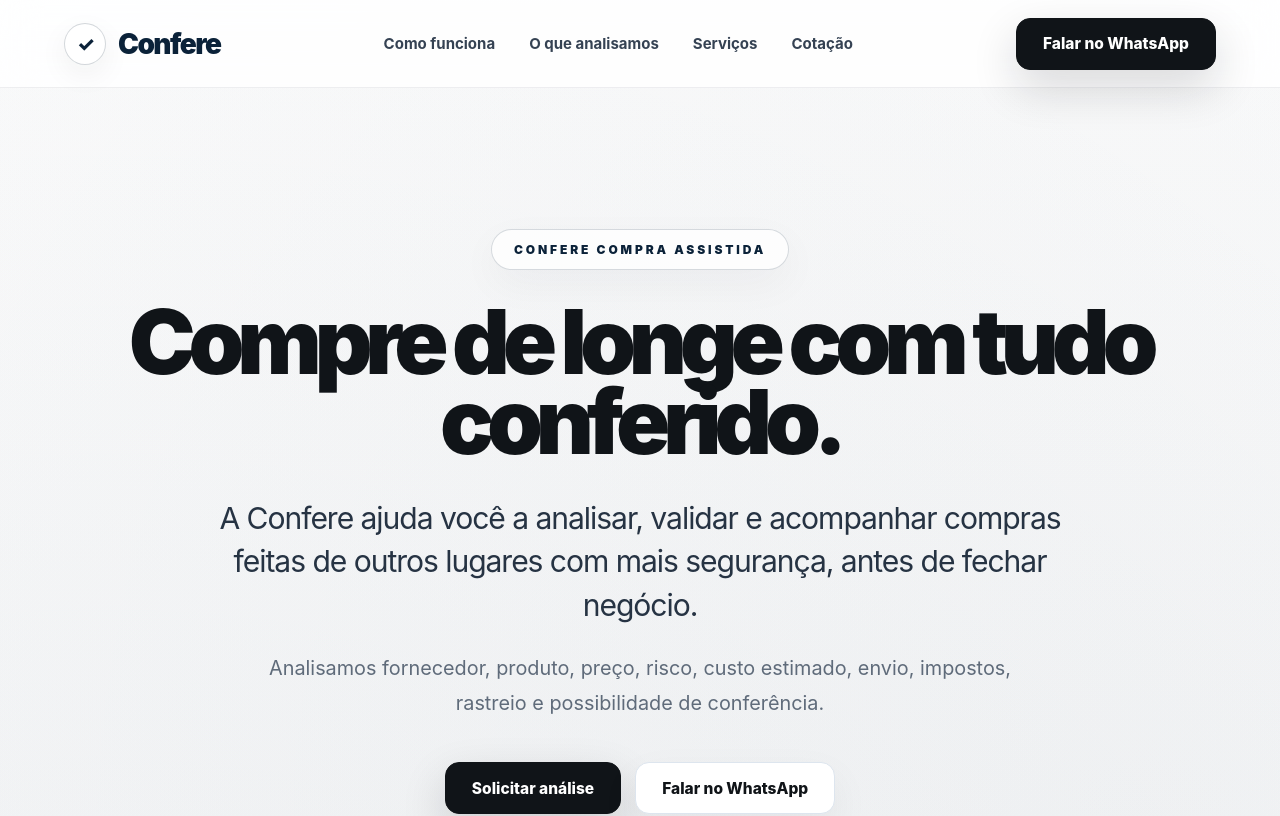
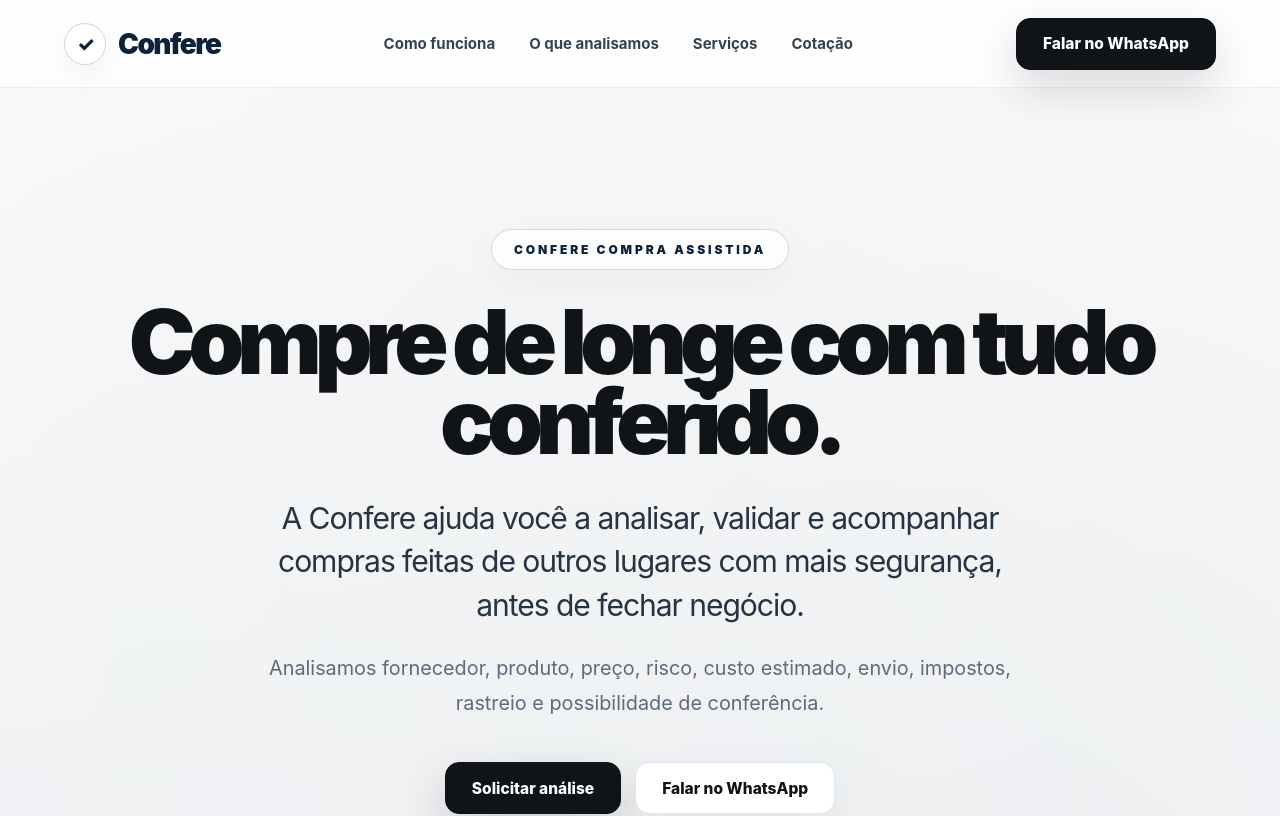
Before and after one commit to gabrielsa2899/confere-via-site, a React (Vite) app: page / in a window 1280 px wide. Shown: the top 816 px of the page. Built offline with nearby package versions, Linux system fonts and the light colour scheme.

Commit message:
Update index.css

```diff
--- a/src/index.css
+++ b/src/index.css
@@ -216,7 +216,7 @@
 }
 
 .hero-subtitle {
-  max-width: 880px;
+  max-width: 760px;
   margin-top: 34px;
   color: #263343;
   font-size: clamp(22px, 2.35vw, 31px);
```
